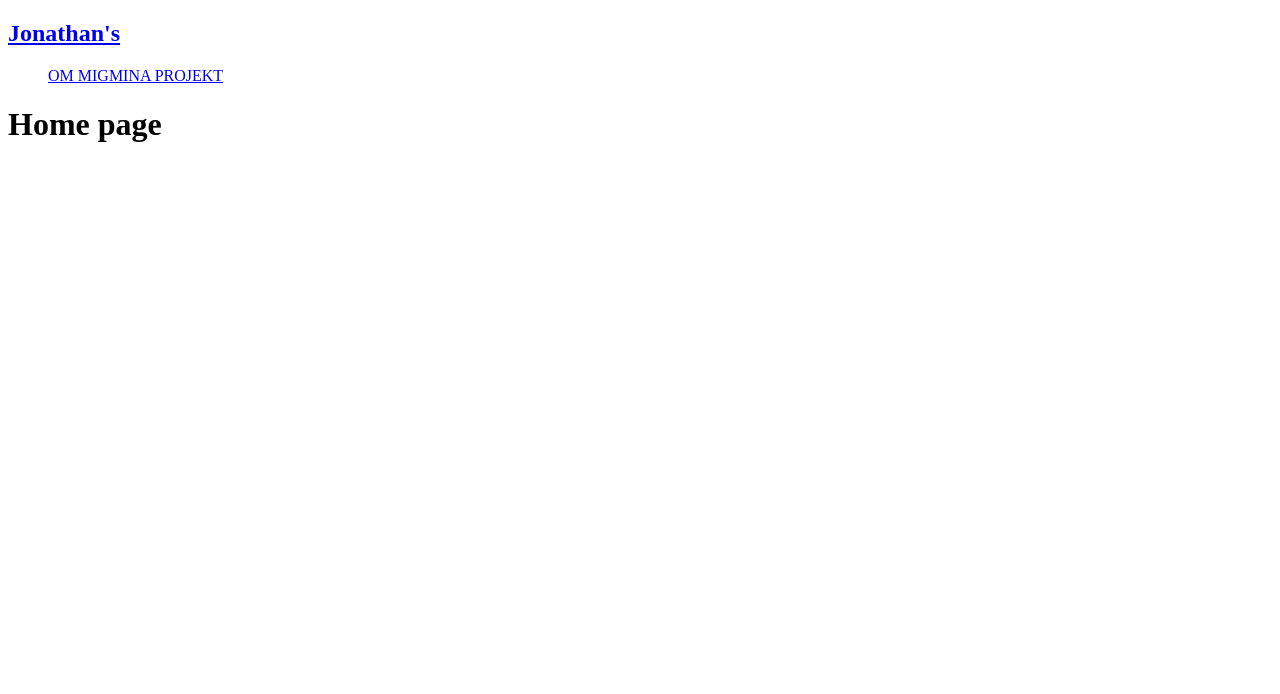
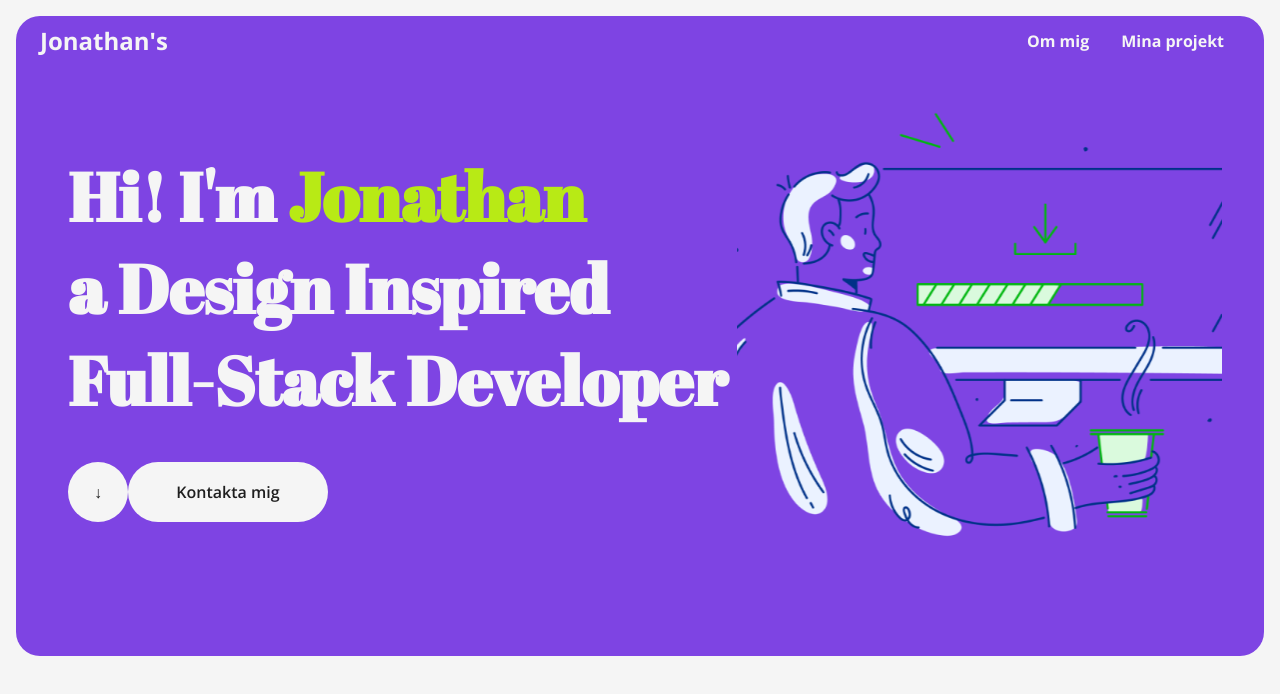
Before and after one commit to Wztrbrg/portfolio, a React (Create React App) app: page / in a window 1280 px wide. Shown: the top 694 px of the page. Built offline with nearby package versions, Linux system fonts and the light colour scheme.

Commit message:
navbar and hero section styling + sass

```diff
--- a/package.json
+++ b/package.json
@@ -10,6 +10,7 @@
     "react-dom": "^18.2.0",
     "react-router-dom": "^6.20.0",
     "react-scripts": "5.0.1",
+    "sass": "^1.70.0",
     "web-vitals": "^2.1.4"
   },
   "scripts": {
--- a/public/index.html
+++ b/public/index.html
@@ -21,6 +21,16 @@
       work correctly both with client-side routing and a non-root public URL.
       Learn how to configure a non-root public URL by running `npm run build`.
     -->
+    <link rel="preconnect" href="https://fonts.googleapis.com" />
+    <link rel="preconnect" href="https://fonts.gstatic.com" crossorigin />
+    <link
+      href="https://fonts.googleapis.com/css2?family=Open+Sans:wght@300;400;500;600;700;800&display=swap"
+      rel="stylesheet" />
+    <link rel="preconnect" href="https://fonts.googleapis.com" />
+    <link rel="preconnect" href="https://fonts.gstatic.com" crossorigin />
+    <link
+      href="https://fonts.googleapis.com/css2?family=Abril+Fatface&display=swap"
+      rel="stylesheet" />
     <title>React App</title>
   </head>
   <body>
--- a/src/App.js
+++ b/src/App.js
@@ -3,6 +3,7 @@ import Home from "./pages/Home";
 import About from "./pages/About";
 import Projects from "./pages/Projects";
 import Admin from "./pages/Admin";
+import "./assets/style/global/App.scss";
 
 function App() {
   return (
--- /dev/null
+++ b/src/assets/style/components/HeroSection.scss
@@ -0,0 +1,105 @@
+@import "../global/mixins";
+@import "../global/variables";
+
+.hero-wrapper {
+  width: 100%;
+  height: 80vh;
+  background-color: $purple;
+  border-radius: 24px;
+  display: flex;
+  justify-content: center;
+  align-items: center;
+
+  .hero-content {
+    width: 100%;
+    max-width: $max-desk-w;
+    height: 100%;
+    display: flex;
+    justify-content: center;
+    align-items: center;
+    padding: 42px;
+
+    .left {
+      width: 70%;
+      height: 100%;
+      display: flex;
+      flex-direction: column;
+      justify-content: center;
+      align-items: center;
+
+      .heading {
+        .hero-heading,
+        .hero-heading span {
+          font-family: $secondfont;
+          font-size: 68px;
+        }
+        .hero-heading {
+          color: $offwhite;
+
+          span {
+            color: $accent;
+          }
+        }
+
+        .btn-container {
+          margin-top: 36px;
+
+          .prim-btn {
+            opacity: 0;
+            height: 60px;
+            width: 200px;
+            scale: 0;
+            border: none;
+            border-radius: 200px;
+            color: $nearblack;
+            background-color: $offwhite;
+            font-size: 16px;
+            font-weight: 600;
+            transition: opacity 0.3s ease, scale 0.3s ease;
+          }
+
+          .prim-btn.visible:hover {
+            scale: 1.15;
+            cursor: pointer;
+          }
+
+          .prim-btn.visible {
+            opacity: 1;
+            scale: 1;
+          }
+
+          .prim-btn.hidden {
+            opacity: 0;
+            scale: 0;
+          }
+
+          .sec-btn {
+            width: 60px;
+            height: 60px;
+            border: none;
+            border-radius: 2000px;
+            color: $nearblack;
+            background-color: $offwhite;
+            font-size: 16px;
+            font-weight: 600;
+            transition: 0.3s ease;
+          }
+
+          .sec-btn:hover {
+            scale: 1.15;
+            cursor: pointer;
+          }
+        }
+      }
+    }
+
+    .right {
+      width: 50%;
+      height: 700px;
+      background-image: url("../../images/07.svg");
+      background-size: cover;
+      background-repeat: no-repeat;
+      background-position: center;
+    }
+  }
+}
--- /dev/null
+++ b/src/assets/style/components/NavBar.scss
@@ -0,0 +1,86 @@
+@import "../global/mixins";
+@import "../global/variables";
+
+.top-nav-header {
+  opacity: 0;
+  transition: 0.5s ease;
+}
+
+.top-nav-header.hidden {
+  opacity: 1;
+  position: absolute;
+  top: 0;
+  left: 0;
+  width: 100%;
+  min-height: 60px;
+  display: flex;
+  justify-content: center;
+  align-items: center;
+
+  .top-nav.hidden {
+    width: 100%;
+    padding: 24px 40px;
+    display: flex;
+    justify-content: space-between;
+    align-items: center;
+
+    .nav-item.hidden {
+      padding: 0 16px;
+      font-weight: 700;
+    }
+
+    .nav-btn.hidden {
+      display: none;
+    }
+  }
+}
+
+.top-nav-header.visible {
+  opacity: 1;
+  position: fixed;
+  top: 0;
+  left: 0;
+  width: 100%;
+  min-height: 60px;
+  background-color: $offwhite;
+  display: flex;
+  justify-content: center;
+  align-items: center;
+
+  .top-nav.visible {
+    width: 100%;
+    padding: 8px 40px;
+    display: flex;
+    justify-content: space-between;
+    align-items: center;
+
+    .nav-logo {
+      color: $nearblack;
+    }
+
+    .nav-item.visible {
+      padding: 0 16px;
+      font-weight: 700;
+      color: $nearblack;
+    }
+
+    .nav-btn.visible {
+      display: inline-block;
+      width: 200px;
+      height: 60px;
+      border: none;
+      border-radius: 200px;
+      color: $offwhite;
+      background-color: $purple;
+      font-size: 16px;
+      font-weight: 600;
+    }
+
+    .nav-btn.visible:hover {
+      cursor: pointer;
+      background-color: #c3e80a;
+      color: $nearblack;
+      transition: 0.3s ease;
+    }
+  }
+}
--- /dev/null
+++ b/src/assets/style/global/App.scss
@@ -0,0 +1,18 @@
+@import "./variables";
+@import "./mixins";
+
+*,
+body,
+html {
+  padding: 0;
+  margin: 0;
+  box-sizing: border-box;
+  color: $offwhite;
+  text-decoration: none;
+  font-family: $mainfont;
+}
+
+body {
+  background-color: $offwhite;
+  padding: 16px;
+}
--- /dev/null
+++ b/src/assets/style/global/_variables.scss
@@ -0,0 +1,9 @@
+//General
+$offwhite: #f5f5f5;
+$nearblack: #1e1e1e;
+$purple: #7e44e3;
+$accent: #b8ea15;
+$padding-desk-hor: 16px;
+$max-desk-w: 1600px;
+$mainfont: "Open Sans", sans-serif;
+$secondfont: "Abril Fatface", serif;
--- /dev/null
+++ b/src/assets/style/pages/Home.scss
@@ -0,0 +1,11 @@
+@import "../global/mixins";
+@import "../global/variables";
+
+.home-wrapper {
+  width: 100%;
+  height: 200vh;
+  display: flex;
+  flex-direction: column;
+  // justify-content: center;
+  align-items: center;
+}
--- /dev/null
+++ b/src/components/HeroSection.jsx
@@ -0,0 +1,39 @@
+import "../assets/style/components/HeroSection.scss";
+import React, { useState, useEffect } from "react";
+
+function HeroSection() {
+  const [isScrolled, setIsScrolled] = useState(false);
+
+  useEffect(() => {
+    const handleScroll = () => {
+      setIsScrolled(window.scrollY > 80);
+    };
+
+    window.addEventListener("scroll", handleScroll);
+
+    return () => {
+      window.removeEventListener("scroll", handleScroll);
+    };
+  }, []);
+
+  return (
+    <div className="hero-wrapper">
+      <div className="hero-content">
+        <div className="left">
+          <div className="heading">
+            <h1 className="hero-heading">Hi! I'm <span>Jonathan</span></h1>
+            <h2 className="hero-heading">a Design Inspired</h2>
+            <h2 className="hero-heading">Full-Stack Developer</h2>
+            <div className="btn-container">
+              <button className="sec-btn">&darr;</button>
+              <button className={isScrolled ? "prim-btn hidden" : "prim-btn visible" }>Kontakta mig</button>
+            </div>
+          </div>
+        </div>
+        <div className="right"></div>
+      </div>
+    </div>
+  )
+}
+
+export default HeroSection;
--- a/src/components/NavBar.jsx
+++ b/src/components/NavBar.jsx
@@ -1,13 +1,31 @@
 import { Link } from "react-router-dom"
+import React, { useState, useEffect } from "react";
+import "../assets/style/components/NavBar.scss";
 
 function NavBar() {
+  const [isScrolled, setIsScrolled] = useState(false);
+
+  useEffect(() => {
+    const handleScroll = () => {
+      setIsScrolled(window.scrollY > 80);
+    };
+
+    window.addEventListener("scroll", handleScroll);
+
+    return () => {
+      window.removeEventListener("scroll", handleScroll);
+    };
+  }, []);
+
   return (
-    <header className="top-nav-header">
-      <nav className="top-nav">
+    <header className={ isScrolled ? "top-nav-header visible" : "top-nav-header hidden" }>
+
+      <nav className={isScrolled ? "top-nav visible" : "top-nav hidden" }>
         <Link to={"/"}><h2 className="nav-logo">Jonathan's</h2></Link>
         <ul>
-          <Link to={"/about"}>OM MIG</Link>
-          <Link to={"/projects"}>MINA PROJEKT</Link>
+          <Link to={"/about"} className={isScrolled ? "nav-item visible" : "nav-item hidden" }>Om mig</Link>
+          <Link to={"/projects"} className={isScrolled ? "nav-item visible" : "nav-item hidden" }>Mina projekt</Link>
+          <button className={isScrolled ? "nav-btn visible" : "nav-btn hidden" }>Kontakta mig</button>
         </ul>
       </nav>
     </header>
--- a/src/pages/Home.jsx
+++ b/src/pages/Home.jsx
@@ -1,11 +1,13 @@
 import NavBar from "../components/NavBar";
+import HeroSection from "../components/HeroSection";
+import "../assets/style/pages/Home.scss";
 
 function Home() {
   return (
     <>
-      <NavBar></NavBar>
       <div className="home-wrapper">
-        <h1>Home page</h1>
+        <NavBar></NavBar>
+        <HeroSection></HeroSection>
       </div>
     </>
   )
```
Also changed, not shown: src/assets/images/07.svg (added), src/assets/style/global/_mixins.scss (added), 1 other file (tests, documents, lock files or other folders).
